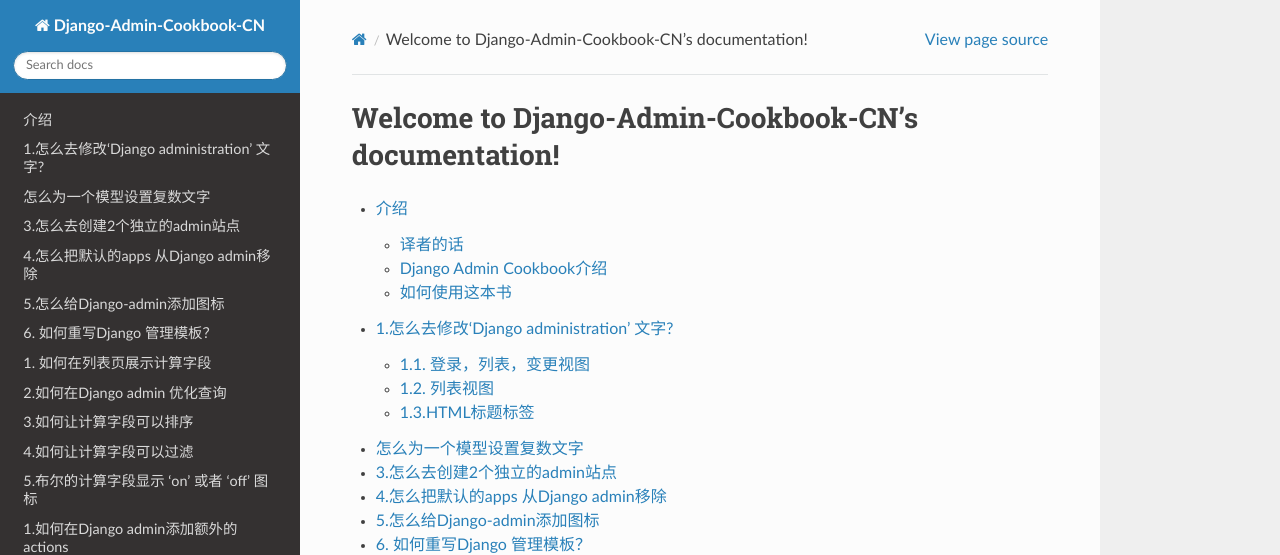
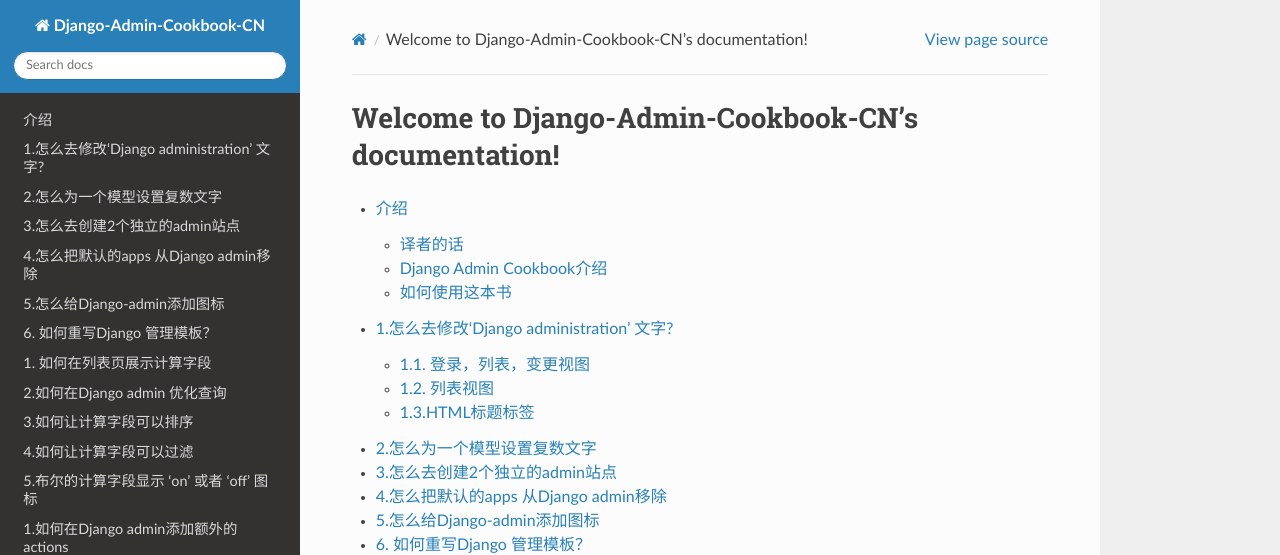
Before and after one commit to BoRadiance/Django-Admin-Cookbook-CN, a Sphinx documentation site: the page built from source/index.rst, in a window 1280 px wide and 900 px high. Shown: the top 555 px of the window. Built offline with Sphinx 7.4.7 and the Read the Docs theme 2.0.0, drawn with Linux system fonts in a browser that asks for light colours.

Commit message:
Update how_to_set_the_plural_text_for_a_model.md

```diff
--- a/source/how_to_set_the_plural_text_for_a_model.md
+++ b/source/how_to_set_the_plural_text_for_a_model.md
@@ -1,4 +1,4 @@
-# 怎么为一个模型设置复数文字
+# 2.怎么为一个模型设置复数文字
 默认情况下，admin给你的模型末尾加上‘s’ ,  又称做你模型的复数形式，像这个样子：
 ![](https://books.agiliq.com/projects/django-admin-cookbook/en/latest/_images/plural.png)
 
```
